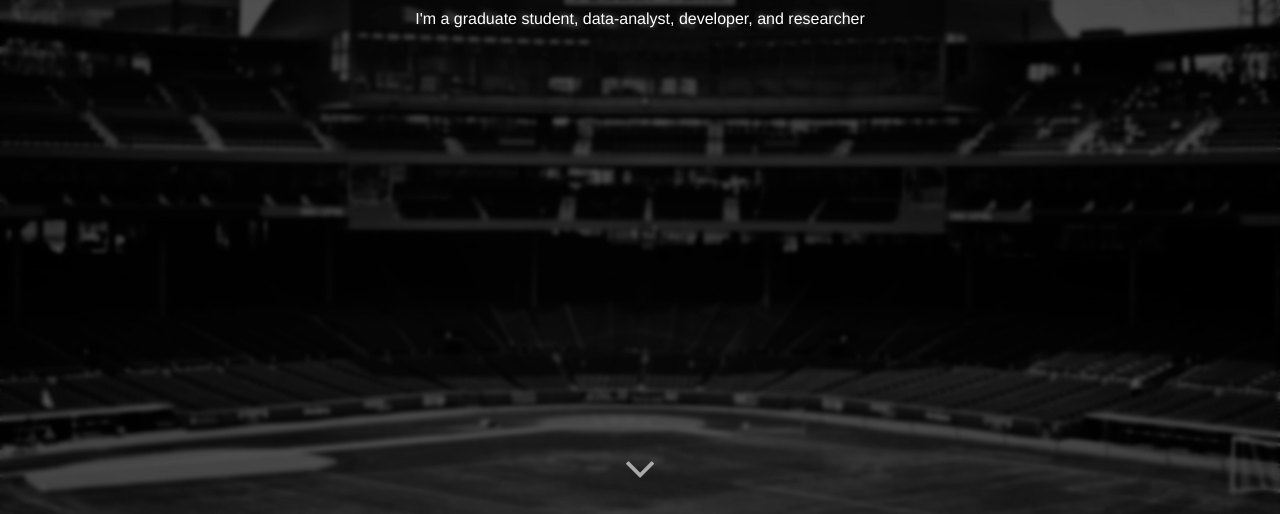
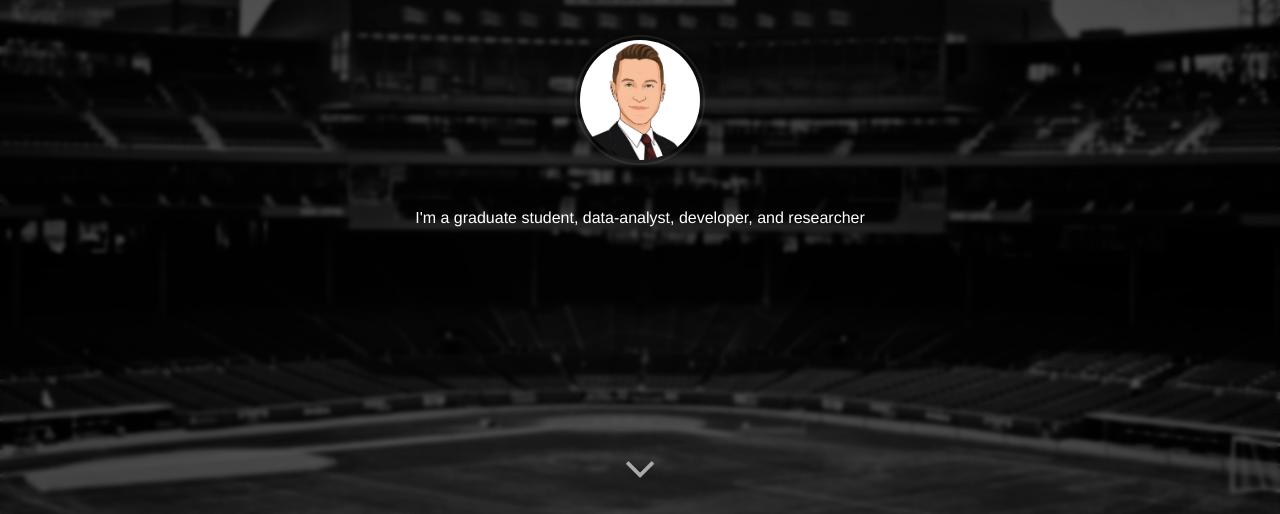
Before and after one commit to shockpulse/testin, a plain HTML site: page index.html in a window 1280 px wide. Shown: the part 286-800 px from the top of the page. Drawn offline with Linux system fonts and the light colour scheme; some packages are replaced by stand-ins of ours.

Commit message:
Update index.html

```diff
--- a/index.html
+++ b/index.html
@@ -149,7 +149,7 @@
     <div class="overlay">
       <div class="intro-content">
         <h1 class="brand-heading animated fadeInDown delay-05s">Shah Hameed</h1>
-        <!-- <div class="picture hasPulse" id=picture></div> -->
+         <div class="picture hasPulse" id=picture></div>
         <p class="intro-text animated fadeIn delay-2s">I'm a graduate student, data-analyst, developer, and researcher</p>
       </div>
     </div>
```
